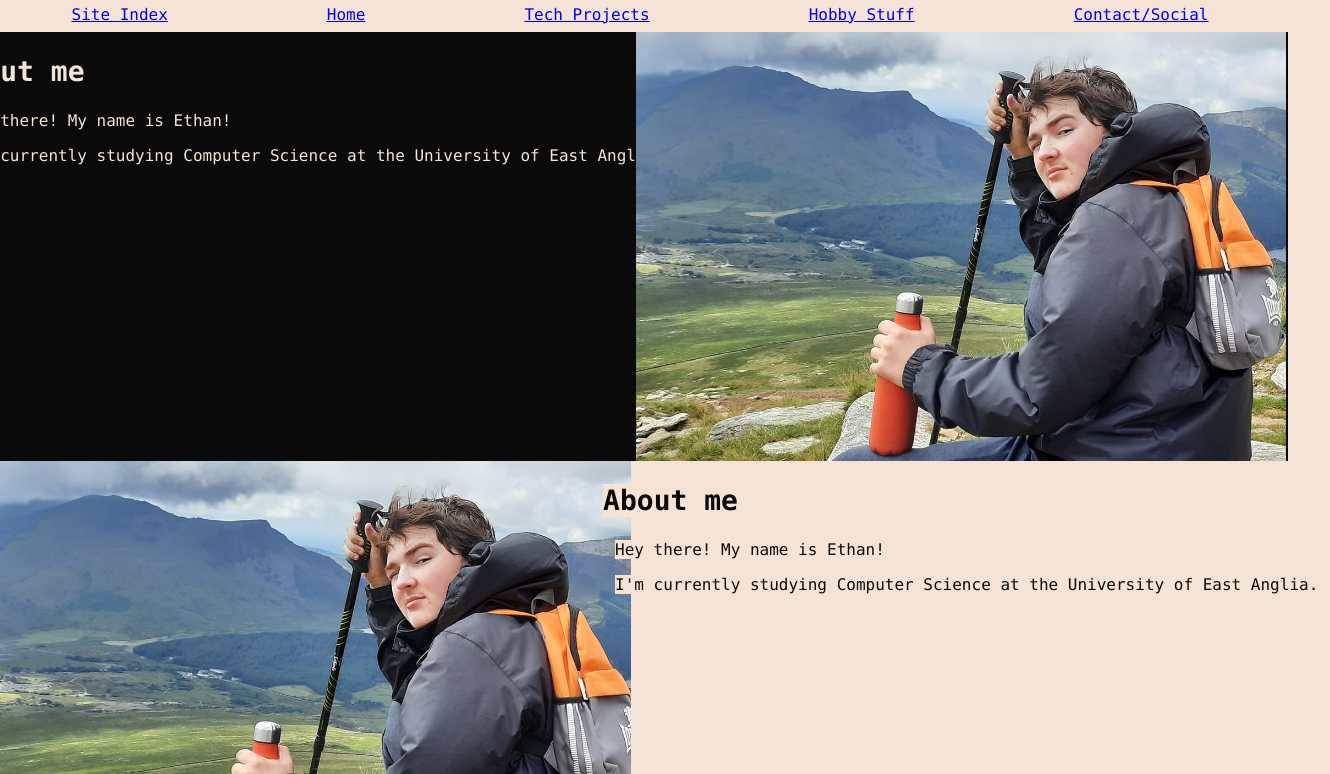
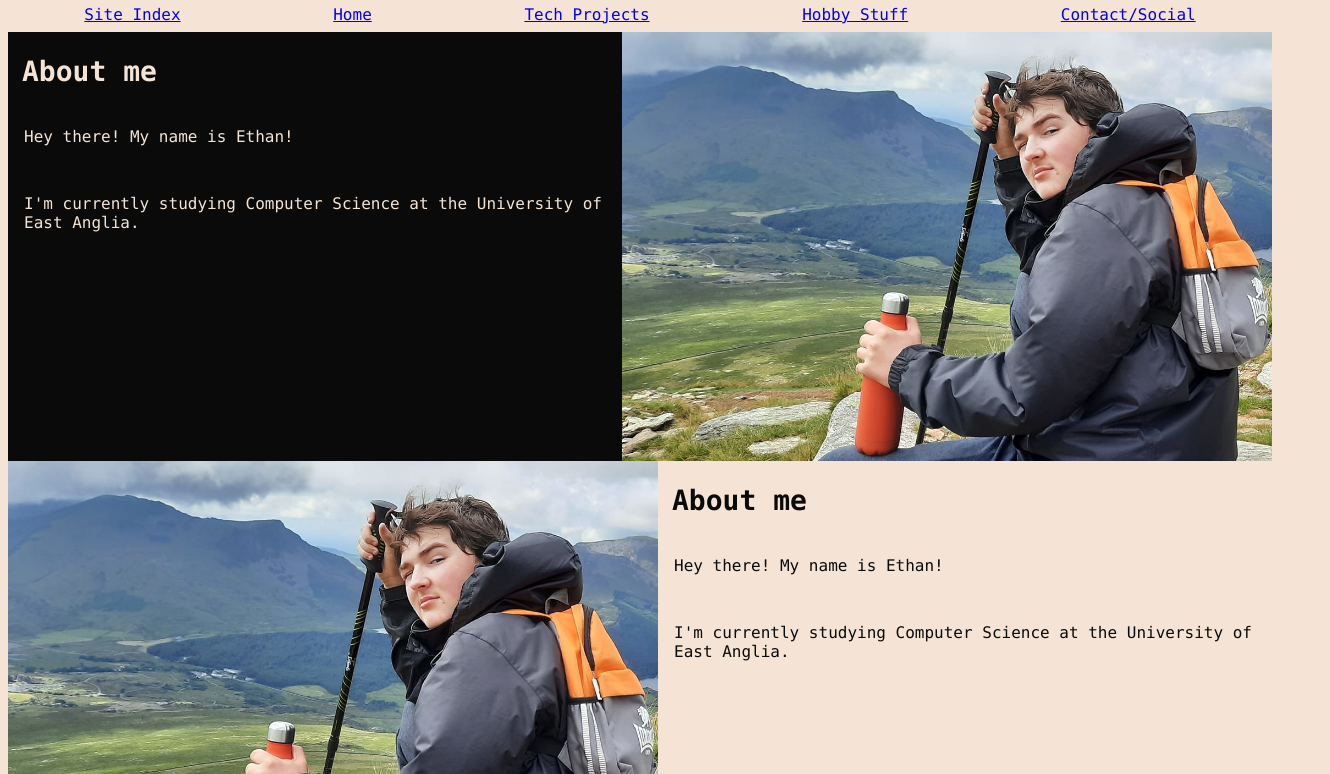
Before and after one commit to Colmanator/colmanator.github.io, a plain HTML site: page home.htm in a window 1280 px wide. Shown: the part 102-876 px from the top of the page, 1330 px wide, since content can reach past the window. Drawn offline with Linux system fonts and the light colour scheme.

Commit message:
Fixed some padding issues Removed the LEGENDARY NEGATIVE MARGIN as it fucked up the flexboxes

```diff
--- a/home.htm
+++ b/home.htm
@@ -8,15 +8,17 @@
             .cream {
                 background: rgb(245, 228, 213);
                 color: rgb(10, 10, 10);
-                margin-left: -1em;
-                margin-right: -1em;
+                margin-left: -0em;
+                margin-right: -0em;
                 }
+
+                /* Margins set to 0 as they would break flexboxes. */
 
             .black {
                 background: rgb(10, 10, 10);
                 color: rgb(245, 228, 213);
-                margin-left: -1em;
-                margin-right: -1em;
+                margin-left: -0em;
+                margin-right: -0em;
                 }
 
             .title {
@@ -30,11 +32,13 @@
             .head {
                 font-family: monaco, monospace;
                 font-size: 1.75em;
+                padding-left: 0.5em;
                 }
 
             p {
                 font-family: monaco, monospace;
                 font-size: 1em;
+                padding: 1em;
                 }
 
             a {
```
